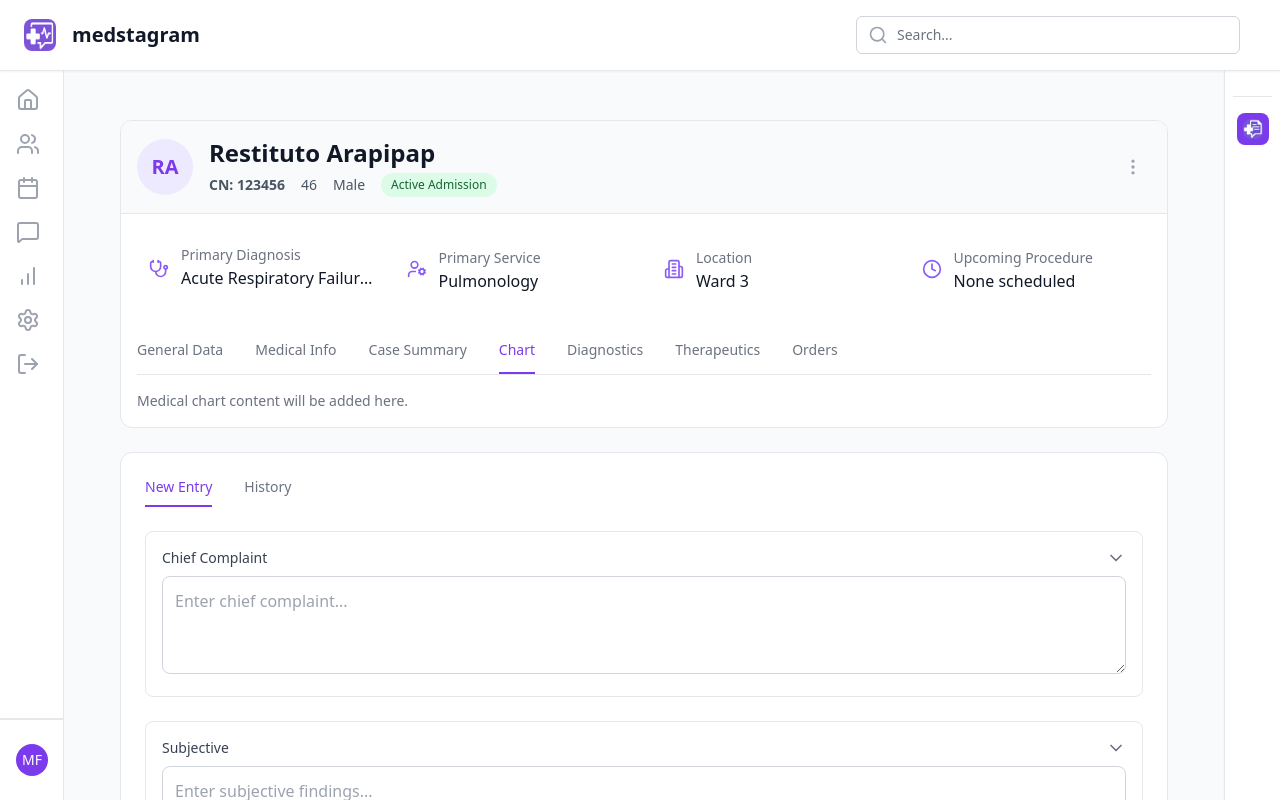
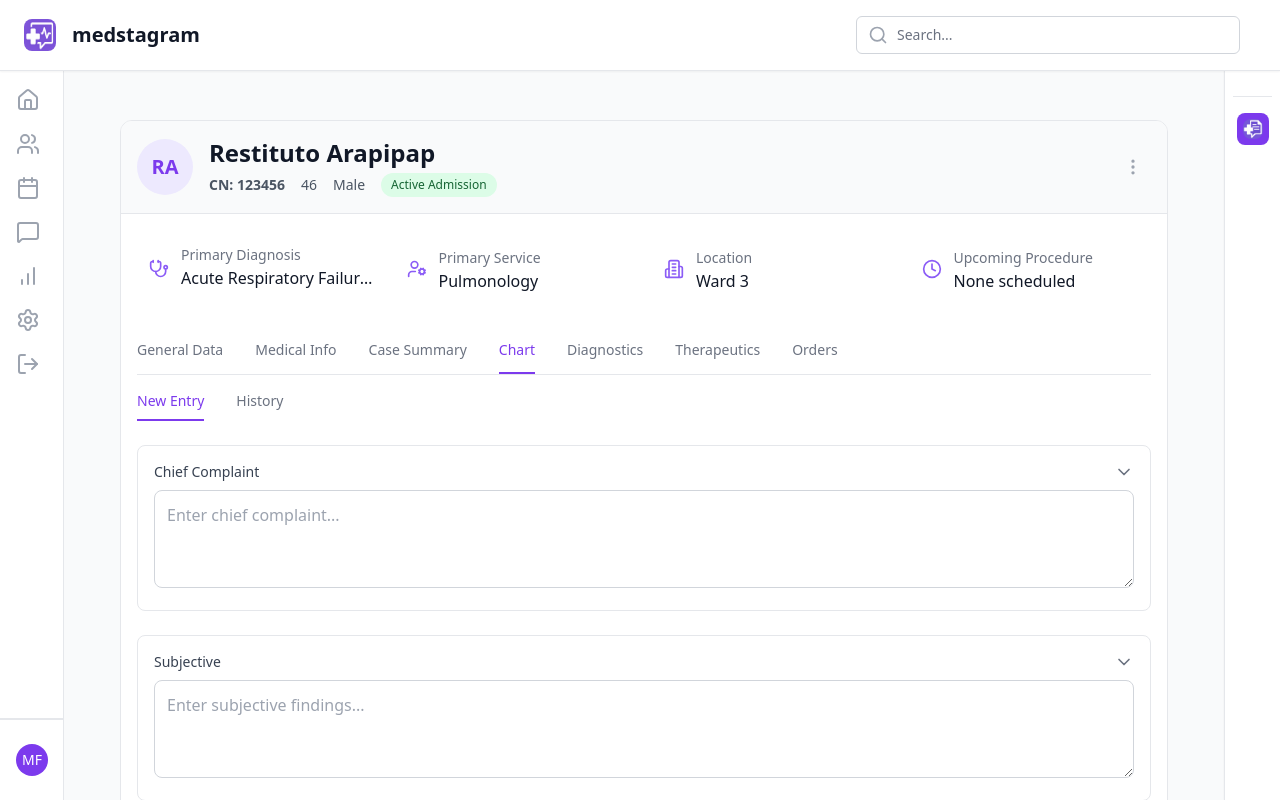
Before and after one commit to mfranco1/medstagram, a React (Vite) app in the folder frontend/: page /soap/1 in a window 1280 px wide. Both pictures are taken after a click on the button "Chart". Shown: the top 800 px of the page. Built offline with nearby package versions, Linux system fonts and the light colour scheme.

Commit message:
mod: move medical entry form to chart tab

```diff
--- a/frontend/src/components/patient/MedicalEntryForm.tsx
+++ b/frontend/src/components/patient/MedicalEntryForm.tsx
@@ -36,7 +36,7 @@ export function MedicalEntryForm({ formData, setFormData }: MedicalEntryFormProp
   }
 
   return (
-    <div className="bg-white rounded-xl border border-gray-200 p-6">
+    <div>
       <div className="flex items-center justify-between mb-6">
         <div className="flex space-x-8">
           <button className="pb-2 text-sm font-medium border-b-2 border-violet-600 text-violet-600">
--- a/frontend/src/components/patient/PatientInfoCard.tsx
+++ b/frontend/src/components/patient/PatientInfoCard.tsx
@@ -1,8 +1,6 @@
-import { Calendar, User, MapPin, Church, Home, Phone, Clock, UserCog, Droplet, AlertTriangle, Heart, Thermometer, Activity, Scale, PhoneCall, Brain, Wind } from 'lucide-react'
 import type { Patient, PatientTab } from '../../types/patient'
 import { ConfirmModal } from '../ui/ConfirmModal'
 import { EditPatientModal } from './EditPatientModal'
-import { calculateBMI, formatBloodPressure, formatGCS } from '../../utils/patient'
 import { PatientHeader } from './PatientHeader'
 import { PatientMedicalStatus } from './PatientMedicalStatus'
 import { PatientTabNavigation } from './PatientTabNavigation'
--- a/frontend/src/components/patient/tabs/ChartTab.tsx
+++ b/frontend/src/components/patient/tabs/ChartTab.tsx
@@ -1,13 +1,23 @@
+import { useState } from 'react'
 import type { Patient } from '../../../types/patient'
+import { MedicalEntryForm } from '../MedicalEntryForm'
 
 interface ChartTabProps {
   patient: Patient
 }
 
 export function ChartTab({ patient }: ChartTabProps) {
+  const [formData, setFormData] = useState({
+    chiefComplaint: '',
+    subjective: '',
+    objective: '',
+    assessment: '',
+    plan: '',
+  })
+
   return (
     <div className="space-y-6">
-      <p className="text-gray-500 text-sm">Medical chart content will be added here.</p>
+      <MedicalEntryForm formData={formData} setFormData={setFormData} />
     </div>
   )
 }
--- a/frontend/src/pages/SoapPage.tsx
+++ b/frontend/src/pages/SoapPage.tsx
@@ -2,22 +2,15 @@ import { useState } from 'react'
 import { useParams, useNavigate } from 'react-router-dom'
 import { MainLayout } from '../components/layout/MainLayout'
 import { PatientInfoCard } from '../components/patient/PatientInfoCard'
-import { MedicalEntryForm } from '../components/patient/MedicalEntryForm'
 import { mockPatients } from '../mocks/patients'
 import type { Patient } from '../types/patient'
 import { Toast, type ToastType } from '../components/ui/Toast'
+import type { PatientTab } from '../types/patient'
 
 export default function SoapPage() {
   const { patientId } = useParams()
   const navigate = useNavigate()
-  const [activeTab, setActiveTab] = useState<'general' | 'chart' | 'medical' | 'diagnostics'>('general')
-  const [formData, setFormData] = useState({
-    chiefComplaint: '',
-    subjective: '',
-    objective: '',
-    assessment: '',
-    plan: '',
-  })
+  const [activeTab, setActiveTab] = useState<PatientTab>('general')
   const [toast, setToast] = useState<{ message: string; type: ToastType } | null>(null)
 
   const patient = mockPatients.find(p => p.id === Number(patientId))
@@ -74,7 +67,6 @@ export default function SoapPage() {
           onDelete={handleDeletePatient}
           onEdit={handleEditPatient}
         />
-        <MedicalEntryForm formData={formData} setFormData={setFormData} />
 
         {toast && (
           <Toast
```
